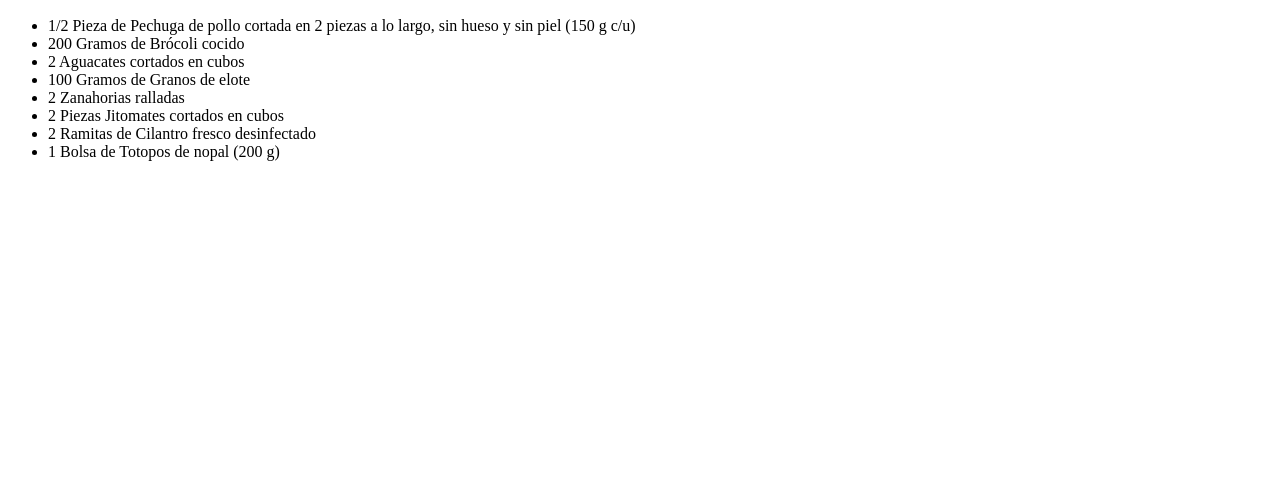
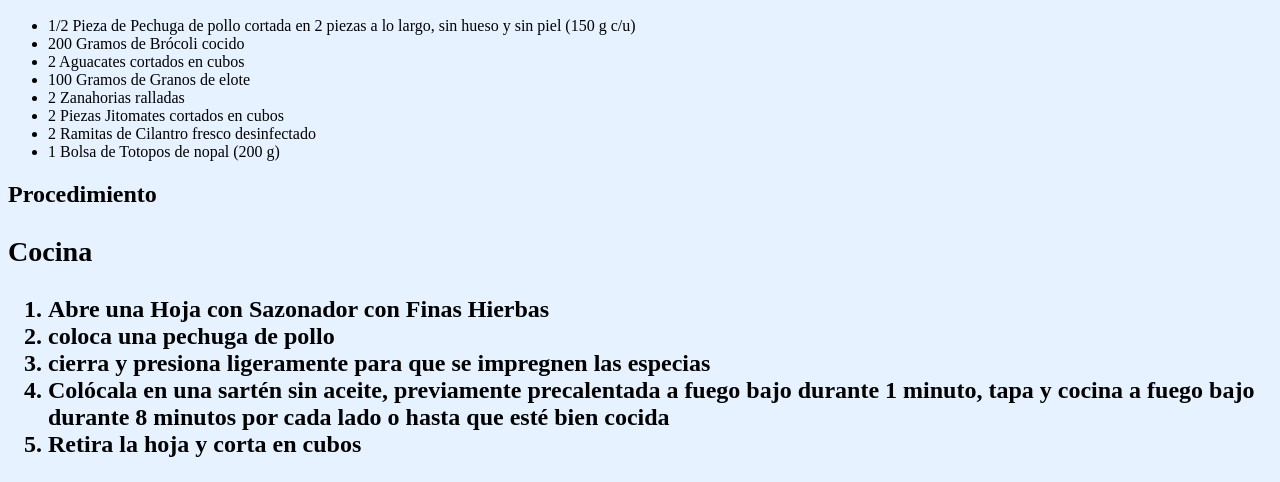
Before and after one commit to Annie2106/aspirantes-mir-html-y-css, a plain HTML site: page ejercicio1-html-y-css/index.html in a window 1280 px wide. Shown: the part 434-916 px from the top of the page. Before the commit the page ends 800 px from the top, so only its background shows below. Drawn offline with Linux system fonts and the light colour scheme.

Commit message:
Agregando color al fondo y haciendo uso de la lista ordenada ol

```diff
--- a/ejercicio1-html-y-css/estilos.css
+++ b/ejercicio1-html-y-css/estilos.css
@@ -1,3 +1,7 @@
 h1{
     color: #3333ff;
 }
+
+body{
+    background-color: #e6f2ff;
+}
--- a/ejercicio1-html-y-css/index.html
+++ b/ejercicio1-html-y-css/index.html
@@ -4,6 +4,7 @@
     <meta charset="UTF-8">
     <meta http-equiv="X-UA-Compatible" content="IE=edge">
     <meta name="viewport" content="width=device-width, initial-scale=1.0">
+    <link rel="stylesheet" href="estilos.css">
     <title>Mí Receta</title>
 </head>
 <body>
@@ -20,6 +21,16 @@
         <li>2 Ramitas de Cilantro fresco desinfectado</li>
         <li>1 Bolsa de Totopos de nopal (200 g)</li>
     </ul>
+    <h2>Procedimiento
+        <div>
+            <h3>Cocina</h3>
+            <ol>
+                <li>Abre una Hoja con Sazonador con Finas Hierbas</li>
+                <li>coloca una pechuga de pollo</li>
+                <li>cierra y presiona ligeramente para que se impregnen las especias</li>
+                <li>Colócala en una sartén sin aceite, previamente precalentada a fuego bajo durante 1 minuto, tapa y cocina a fuego bajo durante 8 minutos por cada lado o hasta que esté bien cocida</li>
+                <li>Retira la hoja y corta en cubos</li>
+            </ol>
 
 </body>
 </html>
```
